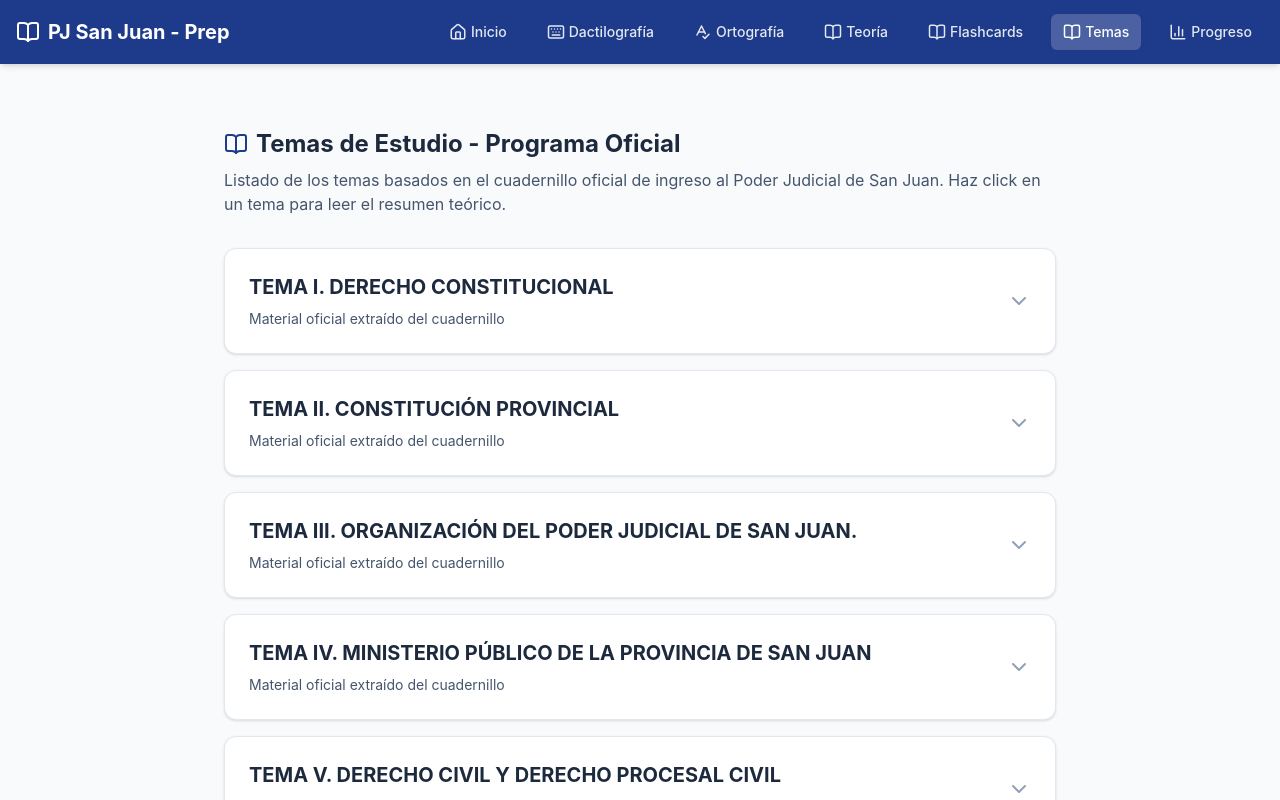
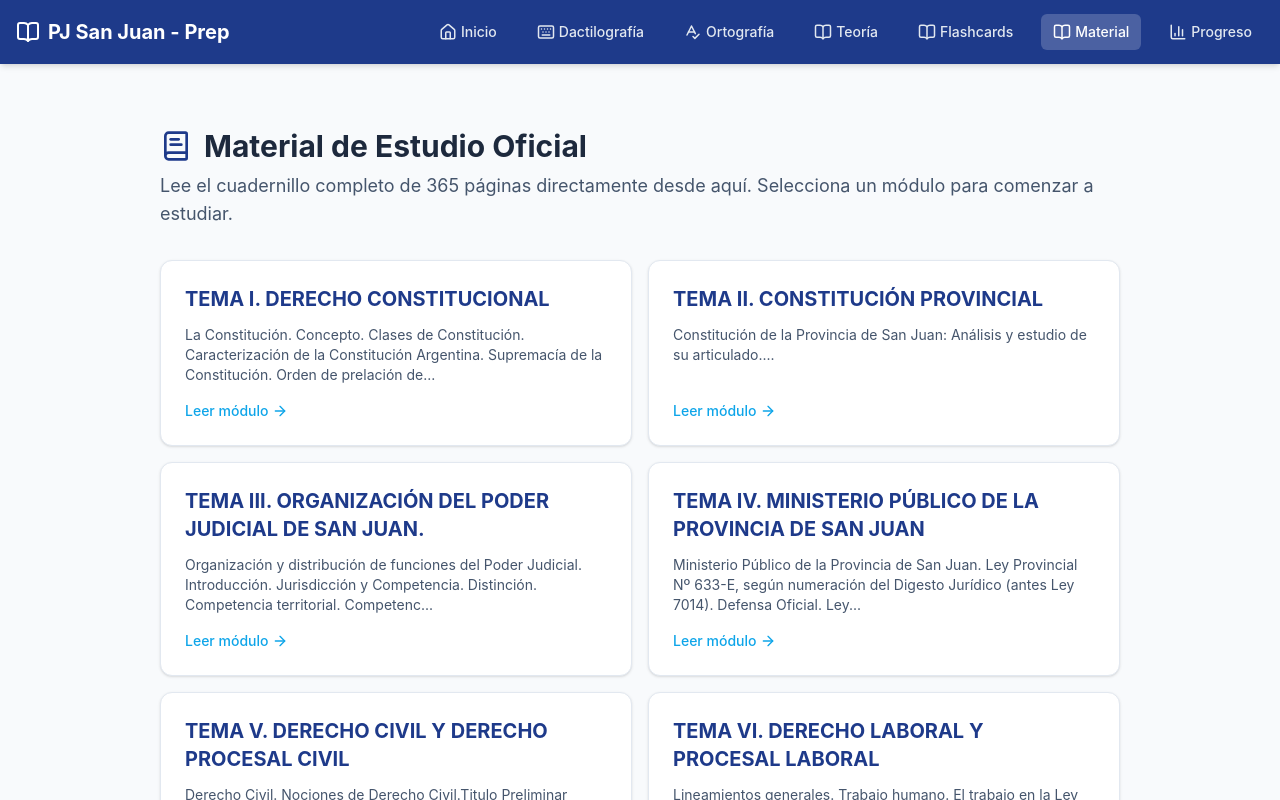
Before and after one commit to gabrielgarbi/poder-judicial-training, a React (Vite) app: page /topics in a window 1280 px wide. Shown: the top 800 px of the page. Built offline with nearby package versions, Linux system fonts and the light colour scheme.

Commit message:
Enhance reading interface and rename to Material de Estudio

```diff
--- a/src/components/Layout.tsx
+++ b/src/components/Layout.tsx
@@ -10,7 +10,7 @@ export function Layout() {
     { path: '/spelling', label: 'Ortografía', icon: SpellCheck },
     { path: '/quiz', label: 'Teoría', icon: BookOpen },
     { path: '/flashcards', label: 'Flashcards', icon: BookOpen },
-    { path: '/topics', label: 'Temas', icon: BookOpen },
+    { path: '/topics', label: 'Material', icon: BookOpen },
     { path: '/dashboard', label: 'Progreso', icon: BarChart3 },
   ];
 
--- a/src/pages/Home.tsx
+++ b/src/pages/Home.tsx
@@ -63,8 +63,8 @@ export function Home() {
       color: 'bg-amber-100 text-amber-700'
     },
     {
-      title: 'Temario Oficial',
-      desc: 'Consulta los ejes temáticos oficiales extraídos del cuadernillo para organizar tu estudio.',
+      title: 'Material de Estudio',
+      desc: 'Lee el cuadernillo oficial completo de 365 páginas, dividido por módulos.',
       icon: BookOpen,
       path: '/topics',
       color: 'bg-indigo-100 text-indigo-700'
--- a/src/pages/StudyTopics.tsx
+++ b/src/pages/StudyTopics.tsx
@@ -1,61 +1,60 @@
 import { useState } from 'react';
-import { BookOpen, ChevronDown, ChevronUp } from 'lucide-react';
+import { BookOpen, ArrowLeft, BookText } from 'lucide-react';
 import { studyTopics } from '../data/topics';
 
 export function StudyTopics() {
-  const [expandedTopic, setExpandedTopic] = useState<number | null>(null);
+  const [activeTopic, setActiveTopic] = useState<number | null>(null);
 
-  const toggleTopic = (id: number) => {
-    if (expandedTopic === id) {
-      setExpandedTopic(null);
-    } else {
-      setExpandedTopic(id);
-    }
-  };
+  const selectedTopic = studyTopics.find(t => t.id === activeTopic);
+
+  if (activeTopic && selectedTopic) {
+    return (
+      <div className="max-w-5xl mx-auto p-4 md:p-8 bg-white rounded-xl shadow-sm border border-slate-200 mt-4">
+        <button
+          onClick={() => setActiveTopic(null)}
+          className="flex items-center text-secondary hover:text-blue-800 mb-6 transition-colors font-medium"
+        >
+          <ArrowLeft className="mr-2" size={20} /> Volver al Índice
+        </button>
+        <h2 className="text-3xl font-bold text-slate-800 mb-4">{selectedTopic.title}</h2>
+        <hr className="mb-8 border-slate-200" />
+        <div className="prose prose-slate max-w-none prose-lg">
+          <p className="text-slate-800 leading-relaxed font-serif whitespace-pre-line text-lg text-justify">
+            {selectedTopic.content}
+          </p>
+        </div>
+      </div>
+    );
+  }
 
   return (
-    <div className="max-w-4xl mx-auto p-4 md:p-8">
+    <div className="max-w-5xl mx-auto p-4 md:p-8">
       <div className="mb-8">
-        <h2 className="text-2xl font-bold text-slate-800 flex items-center mb-2">
-          <BookOpen className="mr-2 text-primary" />
-          Temas de Estudio - Programa Oficial
+        <h2 className="text-3xl font-bold text-slate-800 flex items-center mb-2">
+          <BookText className="mr-3 text-primary" size={32} />
+          Material de Estudio Oficial
         </h2>
-        <p className="text-slate-600">
-          Listado de los temas basados en el cuadernillo oficial de ingreso al Poder Judicial de San Juan. Haz click en un tema para leer el resumen teórico.
+        <p className="text-slate-600 text-lg">
+          Lee el cuadernillo completo de 365 páginas directamente desde aquí. Selecciona un módulo para comenzar a estudiar.
         </p>
       </div>
 
-      <div className="grid gap-4">
-        {studyTopics.map((topic) => {
-          const isExpanded = expandedTopic === topic.id;
-          return (
-            <div
-              key={topic.id}
-              className={`bg-white rounded-xl shadow-sm border ${isExpanded ? 'border-primary ring-1 ring-primary' : 'border-slate-200'} hover:shadow-md transition-all cursor-pointer overflow-hidden`}
-              onClick={() => toggleTopic(topic.id)}
-            >
-              <div className="p-6 flex justify-between items-center">
-                <div>
-                  <h3 className={`text-xl font-bold mb-2 ${isExpanded ? 'text-primary' : 'text-slate-800'}`}>
-                    {topic.title}
-                  </h3>
-                  <p className="text-slate-600 text-sm">{topic.description}</p>
-                </div>
-                <div className="ml-4 text-slate-400">
-                  {isExpanded ? <ChevronUp size={24} /> : <ChevronDown size={24} />}
-                </div>
-              </div>
-
-              {isExpanded && (
-                <div className="px-6 pb-6 pt-2 bg-slate-50 border-t border-slate-100">
-                  <p className="text-slate-800 leading-relaxed font-serif text-lg whitespace-pre-line">
-                    {topic.content}
-                  </p>
-                </div>
-              )}
+      <div className="grid grid-cols-1 md:grid-cols-2 gap-4">
+        {studyTopics.map((topic) => (
+          <div
+            key={topic.id}
+            className="bg-white p-6 rounded-xl shadow-sm border border-slate-200 hover:border-primary hover:shadow-md transition-all cursor-pointer flex flex-col justify-between"
+            onClick={() => setActiveTopic(topic.id)}
+          >
+            <div>
+              <h3 className="text-xl font-bold text-primary mb-3">{topic.title}</h3>
+              <p className="text-slate-600 text-sm line-clamp-3 mb-4">{topic.content.substring(0, 150)}...</p>
             </div>
-          );
-        })}
+            <span className="text-secondary font-medium text-sm flex items-center">
+              Leer módulo <ArrowLeft className="ml-1 rotate-180" size={16} />
+            </span>
+          </div>
+        ))}
       </div>
     </div>
   );
```
